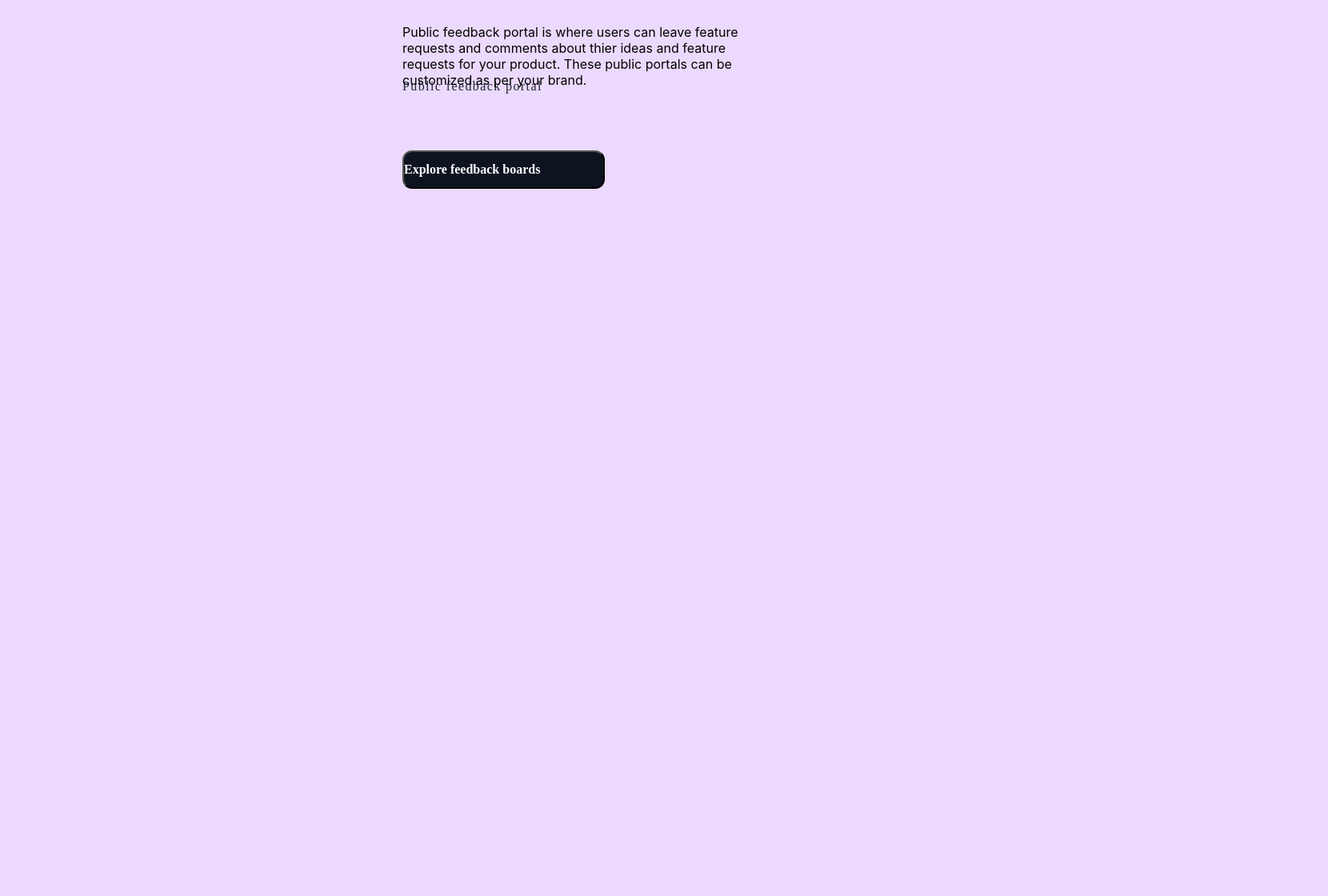
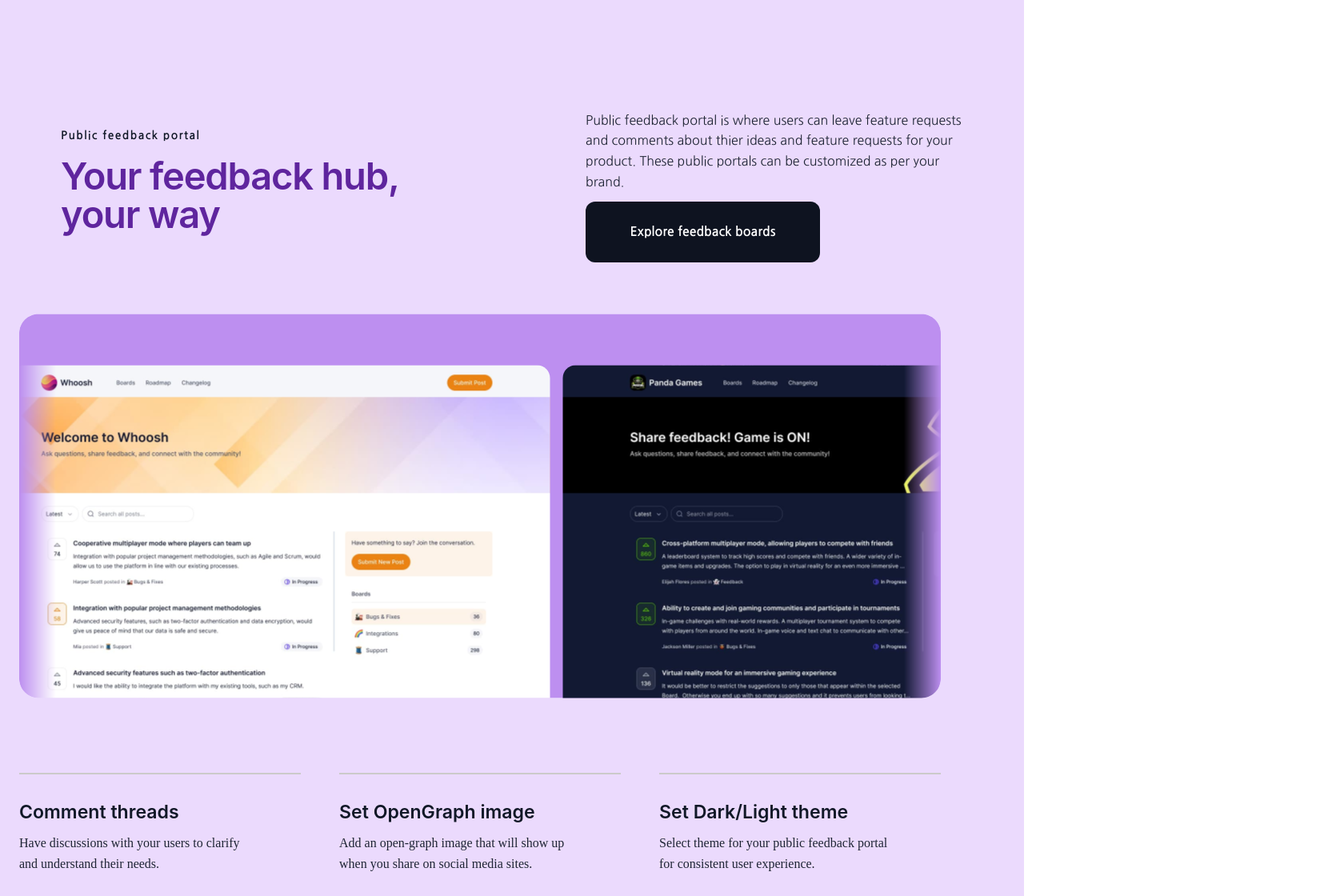
Before and after one commit to RanaMubashirTariq/demi-supahub-web, a React (Create React App) app: page / in a window 1280 px wide. Shown: the part 1420-2540 px from the top of the page at 80% size, 1660 px wide, since content can reach past the window. Built offline with nearby package versions, Linux system fonts and the light colour scheme.

Commit message:
add new files

```diff
--- a/public/index.html
+++ b/public/index.html
@@ -24,6 +24,9 @@
       work correctly both with client-side routing and a non-root public URL.
       Learn how to configure a non-root public URL by running `npm run build`.
     -->
+    <link rel="preconnect" href="https://fonts.googleapis.com">
+    <link rel="preconnect" href="https://fonts.gstatic.com" crossorigin>
+    <link href="https://fonts.googleapis.com/css2?family=Nanum+Gothic:wght@400;700;800&display=swap" rel="stylesheet">
     <link rel="stylesheet" href="https://cdnjs.cloudflare.com/ajax/libs/font-awesome/6.6.0/css/all.min.css" integrity="sha512-Kc323vGBEqzTmouAECnVceyQqyqdsSiqLQISBL29aUW4U/M7pSPA/gEUZQqv1cwx4OnYxTxve5UMg5GT6L4JJg==" crossorigin="anonymous" referrerpolicy="no-referrer" />
     <link rel="preconnect" href="https://fonts.googleapis.com">
     <link rel="preconnect" href="https://fonts.gstatic.com" crossorigin>
--- a/src/App.css
+++ b/src/App.css
@@ -1,4 +1,4 @@
 *{
-  margin: 0;
-  padding: 0;
+  margin: 0%;
+  padding: 0%;
 }
--- a/src/Components/PinkComponent.css
+++ b/src/Components/PinkComponent.css
@@ -1,44 +1,37 @@
 .pink-box{
+    display: flex;
+    flex-direction: column;
+    /* justify-content: center; */
     position: absolute;
-    width: 1430px;
+    max-width: 100%;
+    width: 1440px;
     height:1195.36px;
     top: 1414px;
-    padding: 128px 115px 809.02px 115px;
     gap: 64px;
     opacity: 0px;
     background: rgba(235, 218, 253, 1);
-
 }
 .supahub-container-row{
     display: flex;
-    position: absolute;
-    top: 819px;
     justify-content: center;
     align-items: center;
-    width: 1200px;
-    height:206.38px;
-    padding: 0px 0px 0px 24px;
+    max-width: 1200px;
+    height: 206px;
     gap: 208px;
-    opacity: 0px;
+    padding: 128px 115px 0px 115px;
 }
 .supahub-wrapper-md{
-    position: absolute;
+    width: 472px;
+    height: 133px;
     display: flex;
     flex-direction: column;
     justify-content: space-between;
-    width: 472px;
-    height: 133px;
-    padding: 0px 0px 1510px 0px;
     gap: 16px;
-    opacity: 0px;
 }
 .span-h2{
-
     width: 472px;
     height: 96px;
-    padding: 0px 50.84px 1595px 0px;
-    gap: 0px;
-    opacity: 0px;
+    padding: 0px 0px 73px 24px;
 }
 .span-h2 h2{
     font-family: Inter;
@@ -50,7 +43,12 @@
     color: rgba(95, 37, 158, 1);
 }
 .supahub-wrapper-md-para1{
-    font-family: Century Gothic;
+    width: 203px;
+    height: 21px;
+    padding: 0px 269px 0px 24px;
+}
+.supahub-wrapper-md-para1 p{
+    font-family: Nanum Gothic;
     font-size: 14px;
     font-weight: 700;
     line-height: 21px;
@@ -59,20 +57,90 @@
     color: rgba(17, 24, 39, 1);
 }
 .supahub-wrapper-md-left{
-    position: absolute;
     display: flex;
     flex-direction: column;
     justify-content: space-between;
     width: 472px;
     height: 206.38px;
-    padding: 16px 0px 1582px 0px;
-    gap: 40px;
-    opacity: 0px;
+    padding-right: 24px;
 }
-.supahub-wrapper-md-para1{
+.supahub-wrapper-md-para2{
     width: 472px;
-    height: 102.38px;
-    padding: 0px 2.31px 1596.4px 0px;
+    height: 102px;
+    padding: 16px 0px 0px 0px;
+}
+.supahub-wrapper-md-para2 p{
+    font-family: Nanum Gothic;
+    font-size: 16px;
+    font-weight: 400;
+    line-height: 25.6px;
+    text-align: left;
+    color: rgba(31, 37, 52, 1);
+}
+.supahub-wrapper-md-btn{
+    display: flex;
+    justify-content: center;
+    width: 253px;
+    height: 48px;
+    border-radius: 12px;
+    background: rgba(14, 19, 32, 1);
+    padding: 14px 20px;
+}
+.supahub-wrapper-md-btn button{
+    outline: none;
+    border: none;
+    background: none;
+    padding: 14px 20px;
+    font-family: Nanum Gothic;
+    font-size: 16px;
+    font-weight: 700;
+    line-height: 20px;
+    text-align: left;
+    color: rgba(255, 255, 255, 1);
+}
+.supahub-container-pics-cards{
+    display: flex;
+    flex-direction: column;
+    justify-content: space-between;
+
+    max-width: 1200px;
+    height: 699.99px;
+    gap: 64px;
+    padding: 0px 115px 0px 0px;
+}
+.supahub-container-pic-row{
+    width: 1152px;
+    height: 480px;
+    padding: 0px 24px 0px 24px;
+}
+.suphub-container-paragraph-d{
+    display: flex;
+    justify-content: space-between;
+    align-items: center;
+     width: 1152px;
+     height: 124.99px;
+     padding: 0px 24px 0px 24px;
+}
+.suphub-container-paragraph-inner-d{
+    display: flex;
+    flex-direction: column;
+    justify-content: space-between;
+     width: 352px;
+     height: 124.99px;
+     border-top: 2px solid #cbcaca;
+}
+.suphub-container-paragraph-h-d h2{
+    font-family: Inter;
+    font-size: 23.1px;
+    font-weight: 600;
+    line-height: 28.8px;
+    text-align: left;
+    color: rgba(17, 24, 39, 1);
+    padding-top: 32.5px;
+}
+.suphub-container-paragraph-para-d{
+    width: 352px;
+    height: 51.99px;
     font-family: Century Gothic;
     font-size: 16px;
     font-weight: 400;
@@ -80,17 +148,3 @@
     text-align: left;
     color: rgba(31, 37, 52, 1);
 }
-.supahub-wrapper-md-btn button{
-    width: 253.24px;
-    height: 48px;
-    gap: 0px;
-    border-radius: 12px;
-    opacity: 0px;
-    font-family: Century Gothic;
-    font-size: 16px;
-    font-weight: 700;
-    line-height: 20px;
-    text-align: left;
-    color: rgba(255, 255, 255, 1);
-    background: rgba(14, 19, 32, 1);
-}
--- a/src/Components/PinkComponent.js
+++ b/src/Components/PinkComponent.js
@@ -7,13 +7,39 @@ export default function PinkComponent() {
     <div className='supahub-container-row'>
       <div className='supahub-wrapper-md'>
         <div className='supahub-wrapper-md-para1'><p>Public feedback portal</p></div>
-        <div className='span-h2'><h2>Your feedback hub,your way </h2></div>
+        <div className='span-h2'><h2>Your feedback hub, <br/>your way </h2></div>
       </div>
       <div className='supahub-wrapper-md-left'>
        <div className='supahub-wrapper-md-para2'><p>Public feedback portal is where users can leave feature requests and comments about thier ideas and feature requests for your product. These public portals can be customized as per your brand.</p></div>
         <div className='supahub-wrapper-md-btn'><button>Explore feedback boards</button></div>
       </div>
     </div>
+
+       <div className='supahub-container-pics-cards'>
+    <div className='supahub-container-pic-row'>
+            <img src='/Images/SupahubContainerPic.svg'/>
+    </div>
+
+
+     <div className='suphub-container-paragraph-d'>
+      <div className='suphub-container-paragraph-inner-d'>
+        <div className='suphub-container-paragraph-h-d'><h2>Comment threads</h2></div>
+        <div className='suphub-container-paragraph-para-d'><p>Have discussions with your users to clarify<br/> and understand their needs. </p></div>
+        </div>
+
+        <div className='suphub-container-paragraph-inner-d'>
+        <div className='suphub-container-paragraph-h-d'><h2>Set OpenGraph image</h2></div>
+        <div className='suphub-container-paragraph-para-d'><p>Add an open-graph image that will show up<br/>when you share on social media sites.</p></div>
+        </div>
+
+        <div className='suphub-container-paragraph-inner-d'>
+        <div className='suphub-container-paragraph-h-d'><h2>Set Dark/Light theme</h2></div>
+        <div className='suphub-container-paragraph-para-d'><p>Select theme for your public feedback portal <br/>for consistent user experience.</p></div>
+        </div>
+     </div>
+    </div>
+
+
   </div>
   )
 }
```
Also changed, not shown: public/Images/SupahubContainerPic.svg (added).
